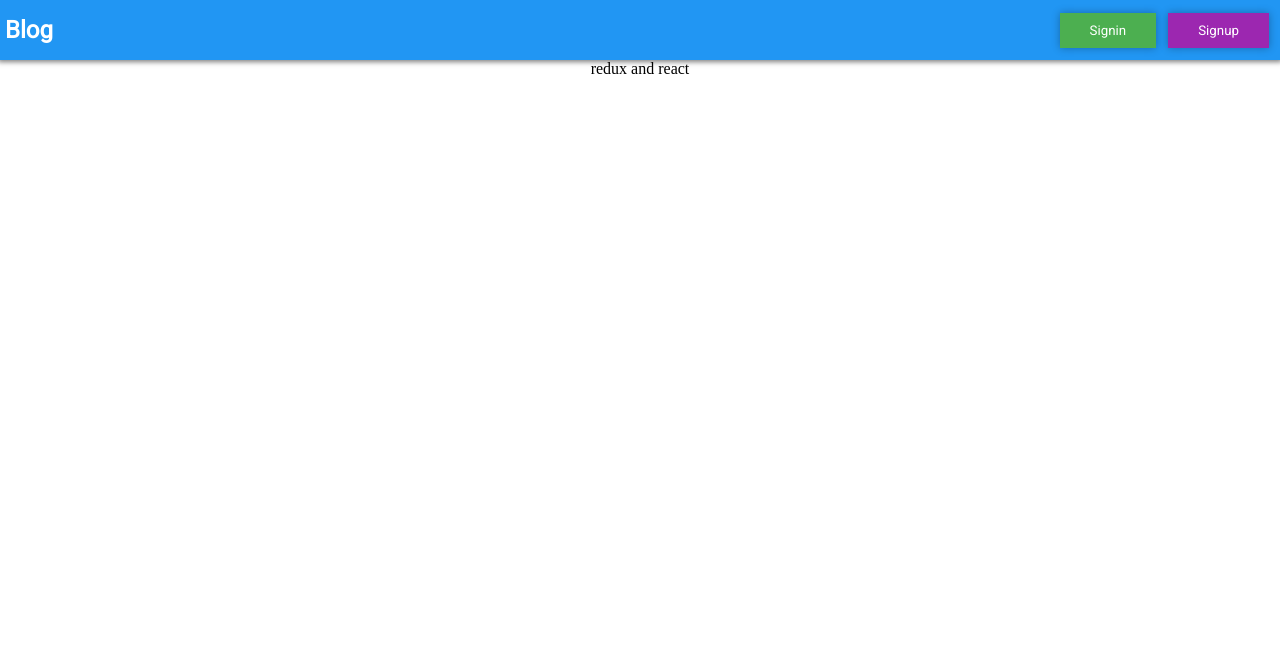
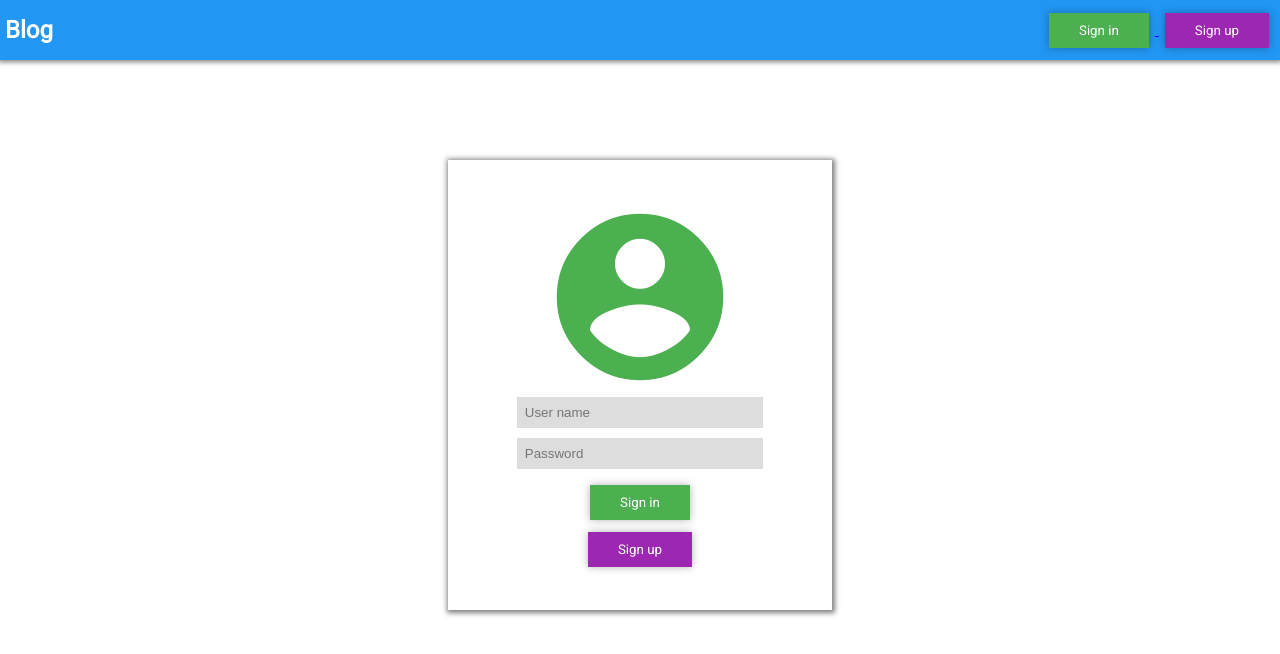
Before and after one commit to sudarshan-baliga/simple-blog, a React (Create React App) app: page /signin in a window 1280 px wide. Shown: the top 654 px of the page. Built offline with nearby package versions, Linux system fonts and the light colour scheme.

Commit message:
signin/up ui done

```diff
--- a/public/index.html
+++ b/public/index.html
@@ -11,6 +11,9 @@
     <link rel="manifest" href="%PUBLIC_URL%/manifest.json">
     <link rel="shortcut icon" href="%PUBLIC_URL%/favicon.ico">
     <link href="https://fonts.googleapis.com/css?family=Roboto|Ubuntu" rel="stylesheet">
+    <link rel="stylesheet" href="https://fonts.googleapis.com/icon?family=Material+Icons">
+
+
     <!--
       Notice the use of %PUBLIC_URL% in the tags above.
       It will be replaced with the URL of the `public` folder during the build.
--- a/src/App.js
+++ b/src/App.js
@@ -1,15 +1,24 @@
 import React, { Component } from 'react';
 import './App.css';
+import {
+  BrowserRouter as Router,
+  Route
+} from 'react-router-dom'
+
 import Nav from './containers/nav';
+import Signin from './containers/signin'
 class App extends Component {
   render() {
     return (
-      <div>
-        <Nav />
-        <div className="App">
-          redux and react
+      <Router>
+        <div>
+          <Nav />
+          <div className="App">
+            <Route exact  path = '/signin' component = {Signin} />
+            <Route path='/signup'component = {Signin} />
+           </div>
         </div>
-      </div>
+      </Router>
     );
   }
 }
--- a/src/containers/btn.js
+++ b/src/containers/btn.js
@@ -13,6 +13,7 @@ import './btn.css';
         circle.classList.add('ripple');
         e.target.appendChild(circle);
     }
+
     render(){
         return(
             <button  onClick = {this.createRipple} style = {this.props} className ="btn">
--- a/src/containers/nav.css
+++ b/src/containers/nav.css
@@ -7,7 +7,7 @@ nav{
    box-shadow:0 0 5px 2px rgba(0, 0, 0, 0.5);
    display: flex;
    align-items: center;
-   justify-content: center;
+
 }
 
 .navHead, .buttons{
@@ -16,6 +16,6 @@ nav{
      line-height: 50px;
 }
 
-.buttons{
-    margin-left: auto;
+.navHead{
+    margin-right: auto;
 }
--- a/src/containers/nav.js
+++ b/src/containers/nav.js
@@ -1,7 +1,7 @@
 import React, { Component } from 'react'
 import './nav.css';
 import Button from './btn';
-
+import {Link} from 'react-router-dom';
 
 export default class Nav extends Component{
     render(){
@@ -11,8 +11,8 @@ export default class Nav extends Component{
                 <h1>Blog</h1>
             </div>
             <div className="buttons">
-                <Button backgroundColor = "#4CAF50">Signin</Button>
-                <Button backgroundColor = "#9C27B0"> Signup</Button>
+               <Link to = "signin"> <Button backgroundColor = "#4CAF50">Sign in</Button> </Link>
+               <Link to = "signup"> <Button backgroundColor = "#9C27B0"> Sign up</Button> </Link>
             </div>
         </nav>
         )
--- /dev/null
+++ b/src/containers/signin.css
@@ -0,0 +1,49 @@
+
+.signinContainer{
+    display: flex;
+    align-items: center;
+    justify-content: center;
+    flex-direction: column;
+    font-family: 'Ubuntu';
+    color:grey;
+    width: 30%;
+    height: 450px;
+    margin: 100px auto;
+    box-shadow: 1px 1px 5px 2px rgba(0, 0, 0, 0.5);
+}
+
+/* .signinContainer:before, .signinContainer:after{
+    content: '';
+    background-color: #2196F3;
+    width: 100%;
+    height: 20px;
+} */
+
+.signinContainer h1{
+    padding: 5%;
+}
+
+.signinContainer input{
+    width: 60%;
+    border: 2px solid #ddd;
+    padding: 6px;
+    margin-bottom: 10px;
+    background-color: #ddd;
+    outline: none;
+}
+
+.material-icons{
+    font-size: 200px;
+    /* position: relative;
+    top:140px; */
+}
+
+@media only screen and (max-width: 600px) {
+    .signinContainer{
+        width: 80%;
+        margin: 200px auto;
+    }
+    .signinContainer input{
+        width: 70%;
+    }
+}
--- /dev/null
+++ b/src/containers/signin.js
@@ -0,0 +1,26 @@
+import React, { Component } from 'react';
+import Button from './btn';
+import './signin.css';
+import {Link} from 'react-router-dom';
+
+export default class signin extends Component{
+    render(){
+        //using same component for signup
+        var name = this.props.location.pathname.slice(5,);
+        var color = name === "in" ? "#4CAF50" : "#9C27B0";
+        return(
+            <div>
+                <div className = "signinContainer">
+                    <i className="material-icons face"  style =
+                    {{color:color}}> account_circle </i>
+                    <input type="text" name="name" placeholder = "User name"  />
+                    <input type="password" name="password" placeholder = "Password" />
+                    <Button backgroundColor = {color}>
+                     Sign {name} </Button>
+                    {name === "in" ?  <Link to = "signup"> <Button backgroundColor = "#9C27B0">
+                    Sign up</Button> </Link> : ""}
+                </div>
+            </div>
+        )
+    }
+}
--- a/src/index.js
+++ b/src/index.js
@@ -1,3 +1,4 @@
+
 import React from 'react';
 import { Provider } from 'react-redux';
 import { render } from 'react-dom';
```
